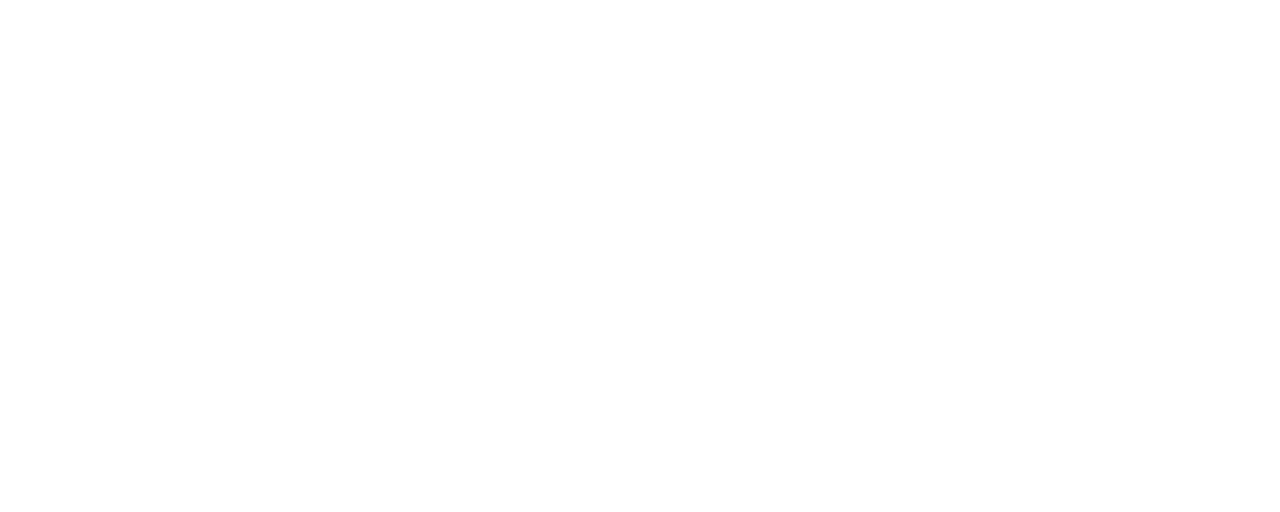
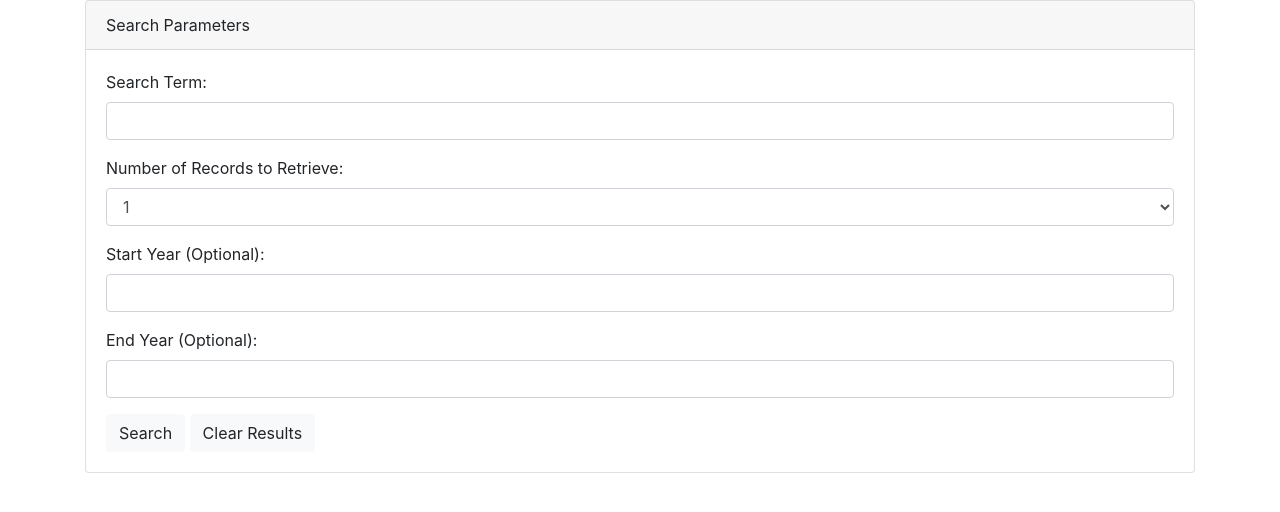
Before and after one commit to DeclanMorrison/New-York-Times-Scraper, a plain HTML site: page index.html in a window 1280 px wide. Drawn offline with nearby package versions, Linux system fonts and the light colour scheme.

Commit message:
added form

```diff
--- a/index.html
+++ b/index.html
@@ -35,6 +35,47 @@
         <script src="assets/js/main.js" ></script>
     </head>
     <body>
+        <div class="container">
+
+            <div class="card">
+                    <div class="card-header">
+                        Search Parameters
+                    </div>
+
+                    <div class="card-body">
+                        <form>
+                            <div class="form-group">
+                                <label for="search">Search Term:</label>
+                                <input type="text" class="form-control" id="search-text" placeholder="">
+                            </div>
+                            <div class="form-group">
+                                <label for="ControlSelect">Number of Records to Retrieve:</label>
+                                <select class="form-control" id="ControlSelect">
+                                    <option>1</option>
+                                    <option>2</option>
+                                    <option>3</option>
+                                    <option>4</option>
+                                    <option>5</option>
+                                </select>
+                            </div>
+                            <div class="form-group">
+                                <label for="search">Start Year (Optional):</label>
+                                <input type="text" class="form-control" id="start-year" placeholder="">
+                            </div>
+                            <div class="form-group">
+                                <label for="search">End Year (Optional):</label>
+                                <input type="text" class="form-control" id="end-year" placeholder="">
+                            </div>
+                        </form>
+                        <button type="button" class="btn btn-light" id="search-btn">Search</button>
+                        <button type="button" class="btn btn-light" id="clear-btn">Clear Results</button>
+
+
+                    </div>
+                </div>
+
+
+        </div>
 
     </body>
 </html>
```
